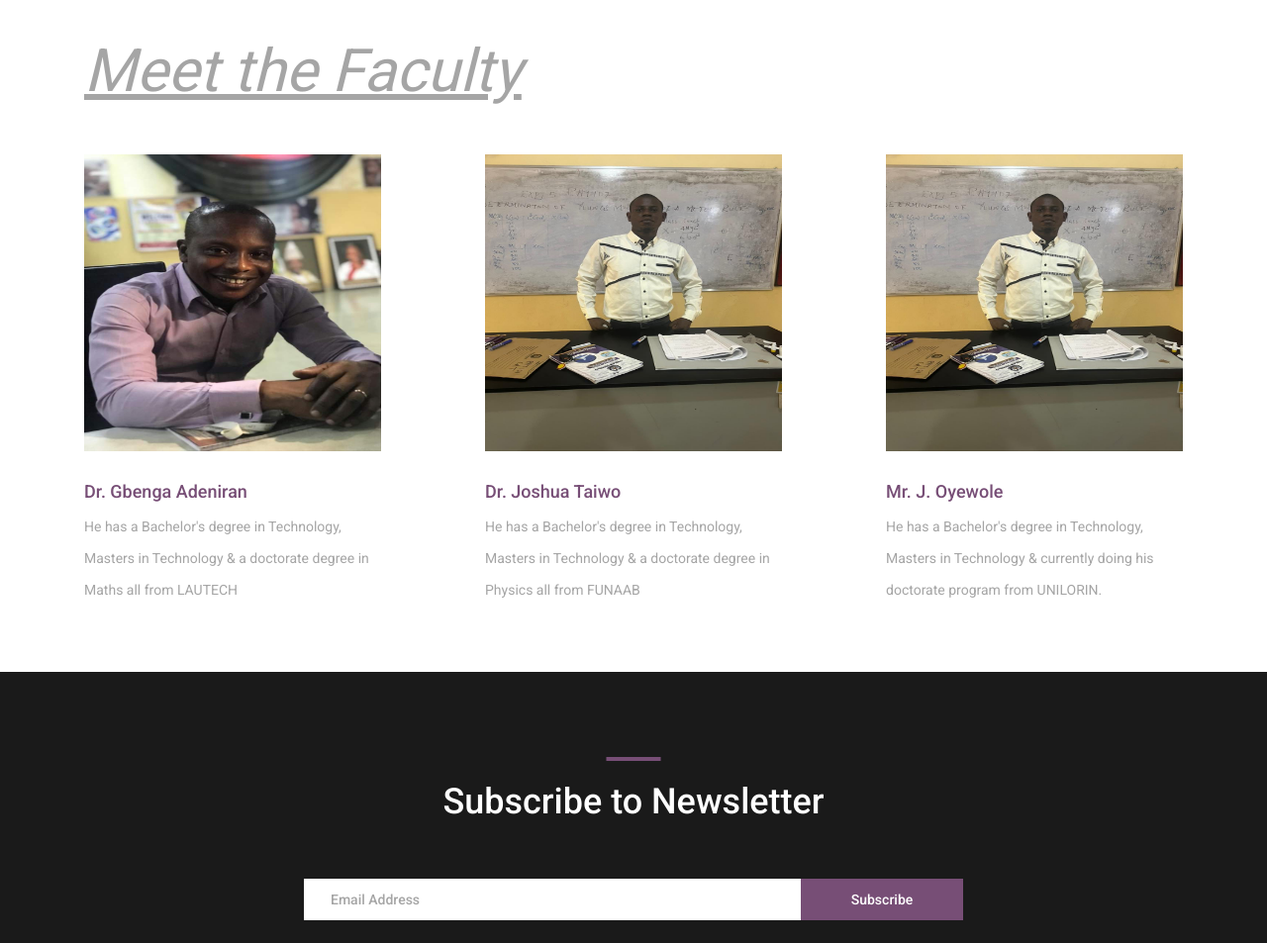
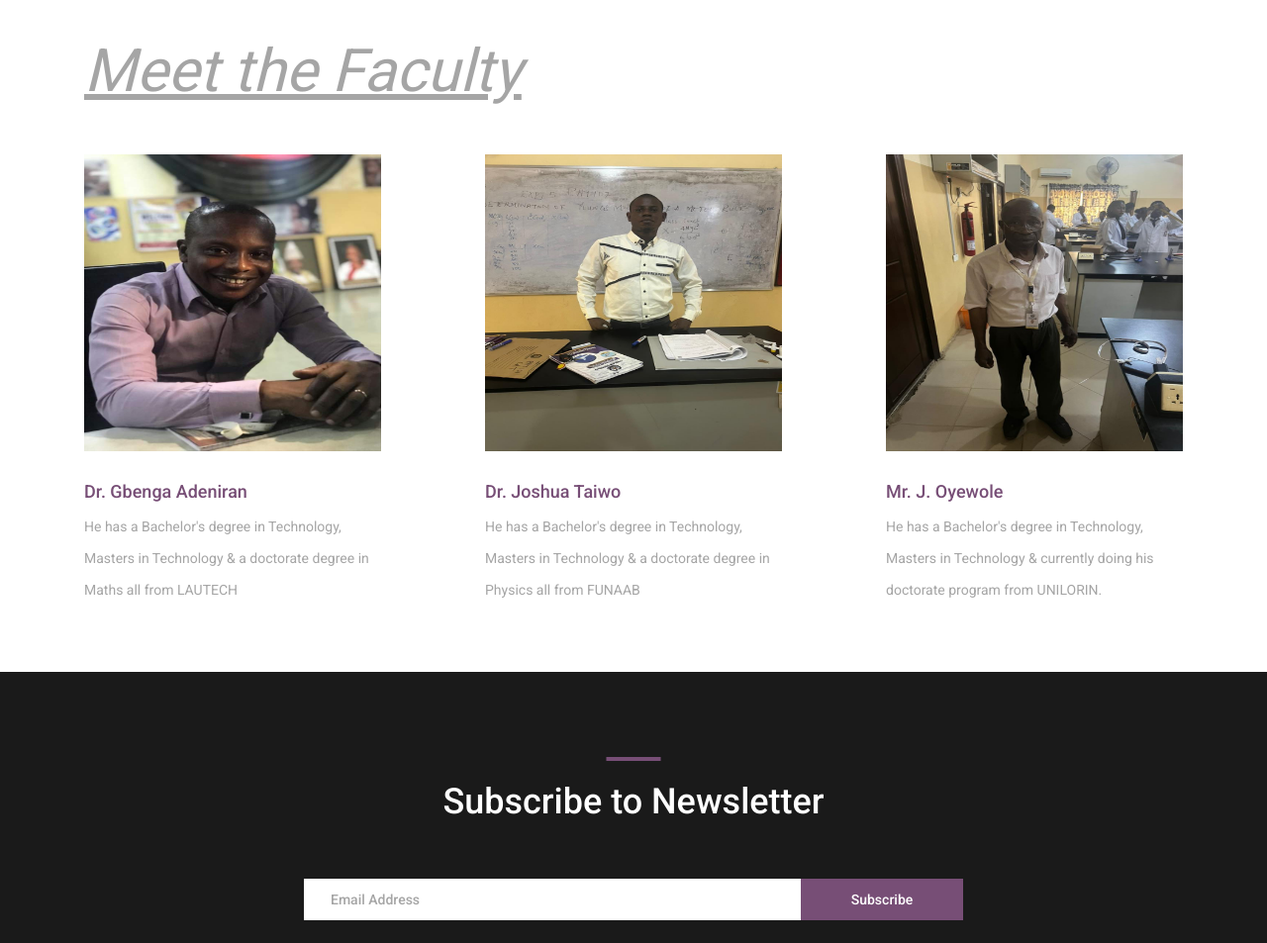
Before and after one commit to JaydenBachs/Maths, a plain HTML site: page about.html in a window 1280 px wide. Shown: the part 1943-2896 px from the top of the page at 99% size. Drawn offline with nearby package versions, Linux system fonts and the light colour scheme; some packages are replaced by stand-ins of ours.

Commit message:
Update about.html

```diff
--- a/about.html
+++ b/about.html
@@ -145,7 +145,7 @@
 						<p class="gbenga">He has a Bachelor's degree in Technology, Masters in Technology & a doctorate degree in Physics all from FUNAAB</p>
 					</div>
 					<div class="three">
-						<img src="images/IMG-20240213-WA0014.jpg" alt="" class="Gbenga">
+						<img src="images/IMG-20240213-WA0019.jpg" alt="" class="Gbenga">
 						<h3 class="doctor">Mr. J. Oyewole</h3>
 						<p class="gbenga">He has a Bachelor's degree in Technology, Masters in Technology & currently doing his doctorate program from UNILORIN.</p>
 					</div>
```
